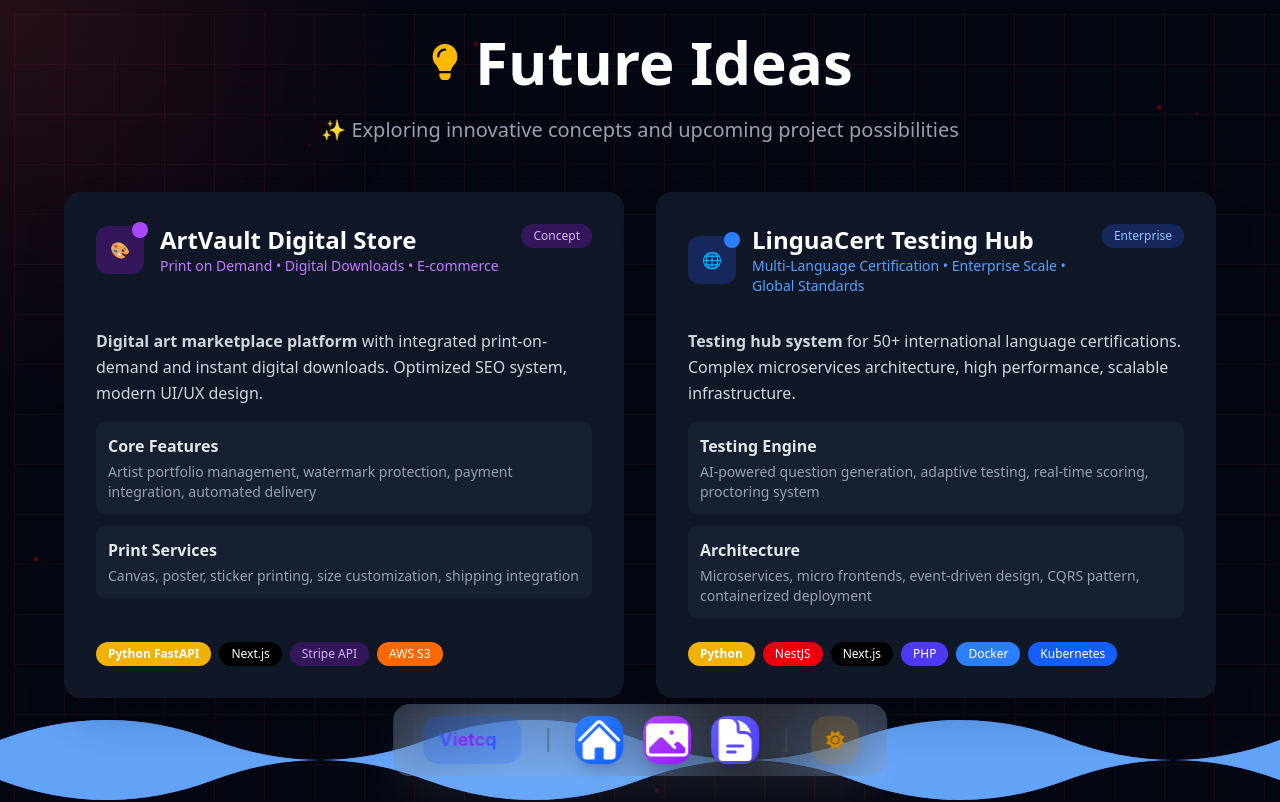
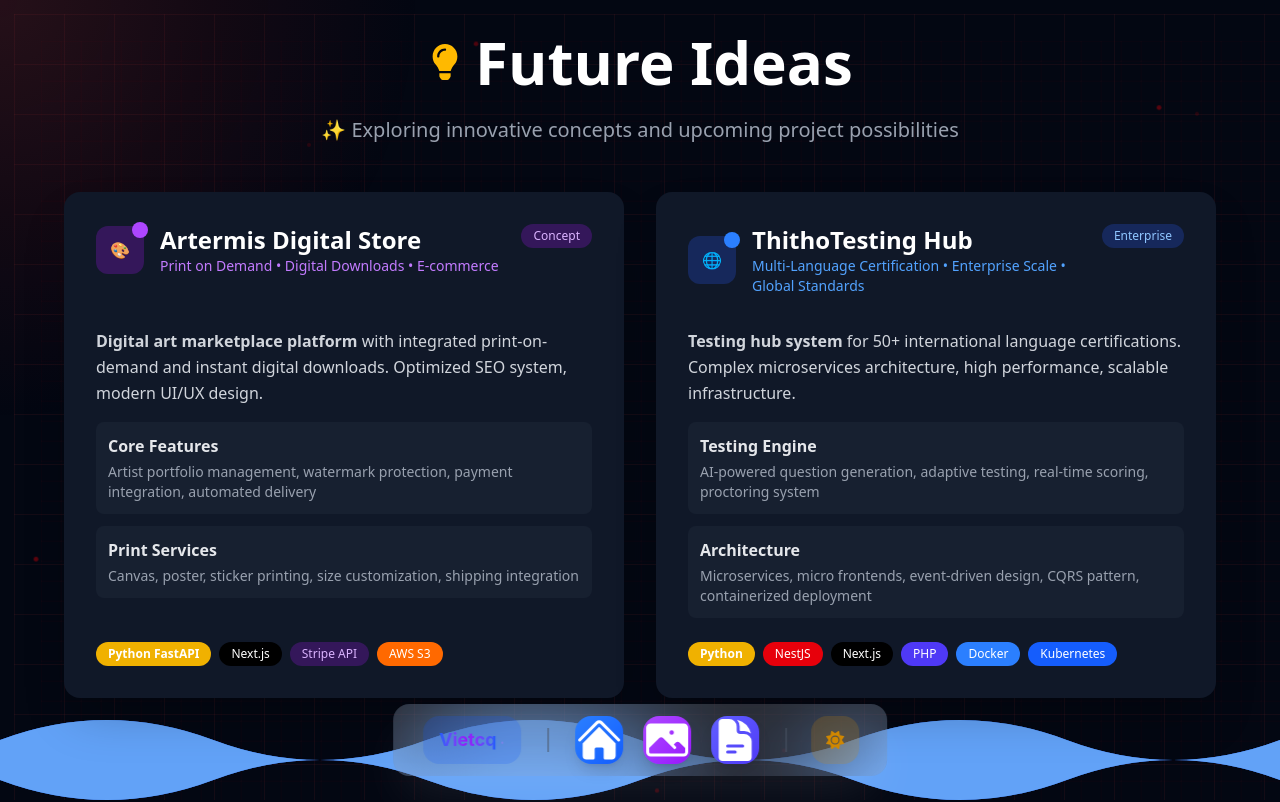
Before and after one commit to atdav3/portfolio-tuanat, a Next.js app: page /ideas in a window 1280 px wide. Shown: the top 802 px of the page. Built offline with nearby package versions, Linux system fonts and the light colour scheme.

Commit message:
Refactor IdeasPageClient component for improved theme handling and mounting logic

```diff
--- a/src/components/ideas/index.jsx
+++ b/src/components/ideas/index.jsx
@@ -71,7 +71,7 @@
                                         </div>
                                         <div>
                                             <h3 className="text-2xl font-bold text-gray-900 dark:text-white">
-                                                ArtVault Digital Store
+                                                Artermis Digital Store
                                             </h3>
                                             <p className="text-sm text-purple-600 dark:text-purple-400">
                                                 Print on Demand • Digital Downloads • E-commerce
@@ -121,7 +121,7 @@
                                         </div>
                                         <div>
                                             <h3 className="text-2xl font-bold text-gray-900 dark:text-white">
-                                                LinguaCert Testing Hub
+                                                ThithoTesting Hub
                                             </h3>
                                             <p className="text-sm text-blue-600 dark:text-blue-400">
                                                 Multi-Language Certification • Enterprise Scale • Global Standards
```
